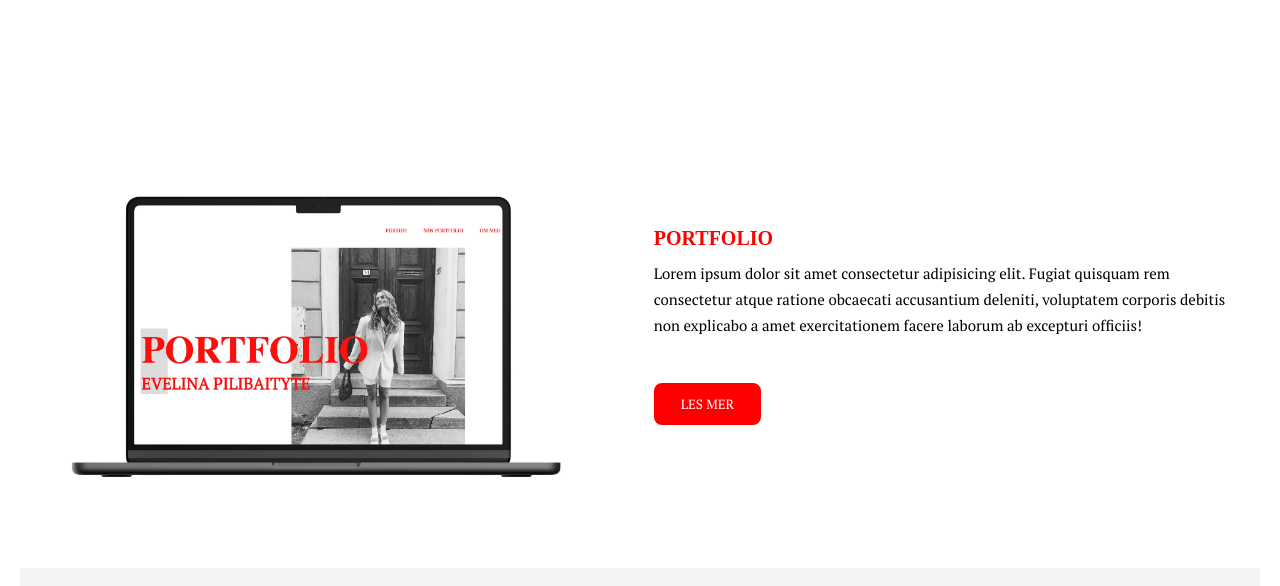
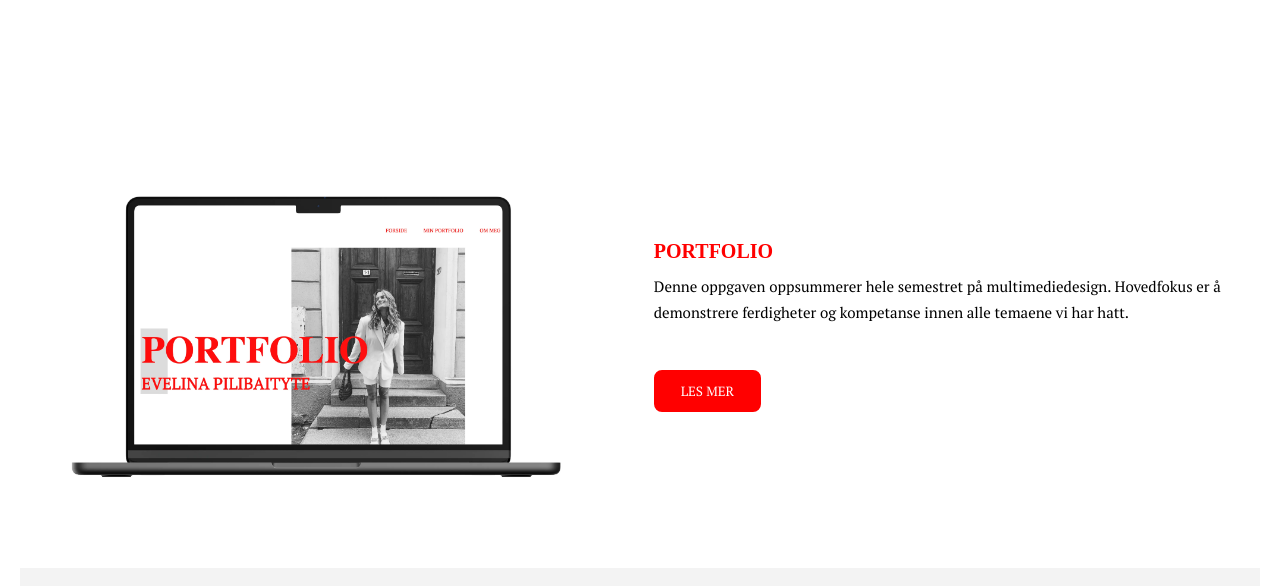
Before and after one commit to evel0952/portfolio, a plain HTML site: page minportfolio.html in a window 1280 px wide. Shown: the part 4091-4677 px from the top of the page. Drawn offline with Linux system fonts and the light colour scheme; a web font is replaced by a local one.

```diff
--- a/minportfolio.html
+++ b/minportfolio.html
@@ -160,7 +160,7 @@
                     <div class="right">
                         <div class="content">
                             <h4>PORTFOLIO</h4>
-                            <p> Lorem ipsum dolor sit amet consectetur adipisicing elit. Fugiat quisquam rem consectetur atque ratione obcaecati accusantium deleniti, voluptatem corporis debitis non explicabo a amet exercitationem facere laborum ab excepturi officiis!</p>
+                            <p> Denne oppgaven oppsummerer hele semestret på multimediedesign. Hovedfokus er å demonstrere ferdigheter og kompetanse innen alle temaene vi har hatt.</p>
                             <a href="portfolio.html"><button class="slide_from_left">LES MER</button></a>
                         </div>
                     </div>
```
Also changed, not shown: animation.html (+1 -1 lines), losning.html (+1 -1 lines).
